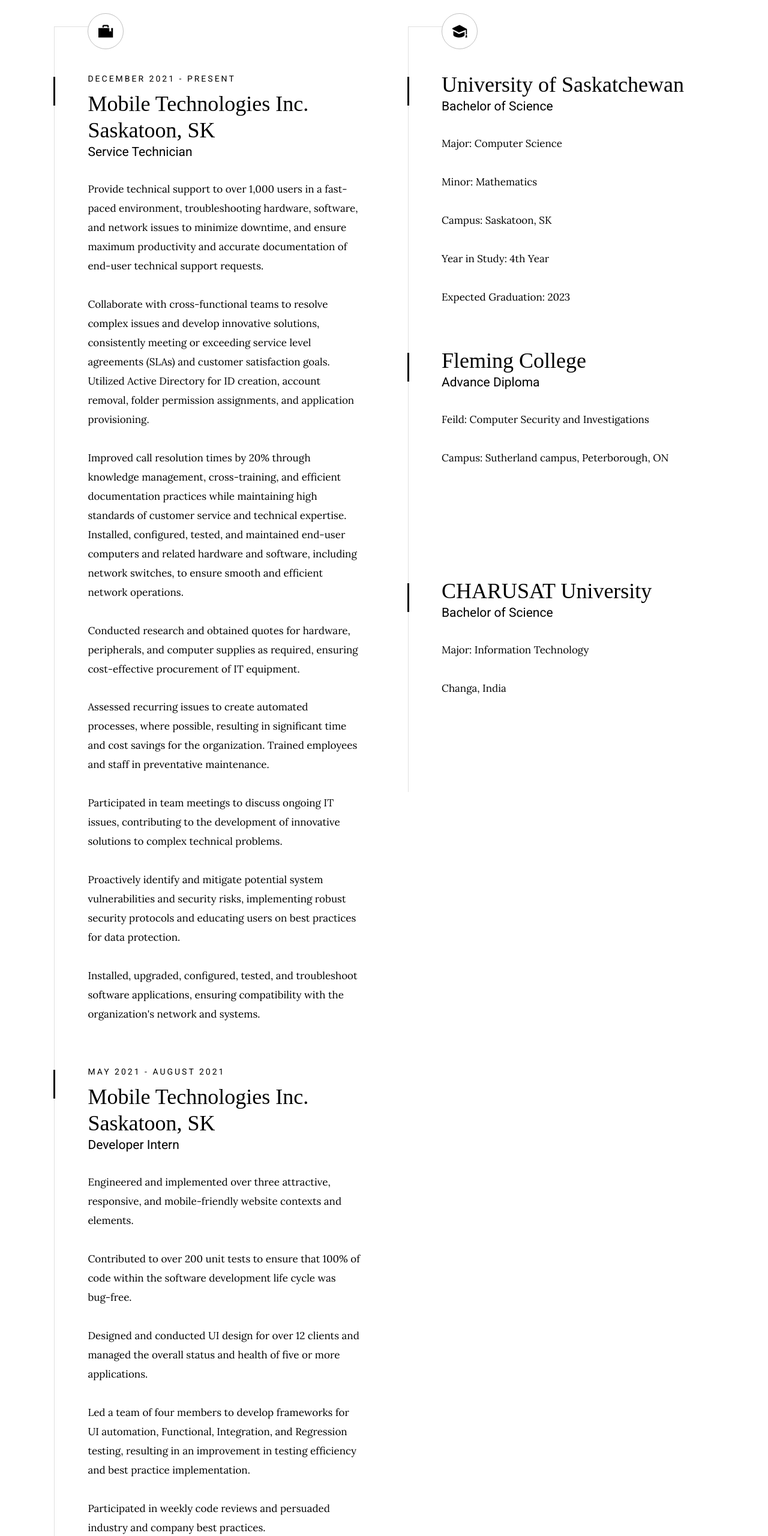
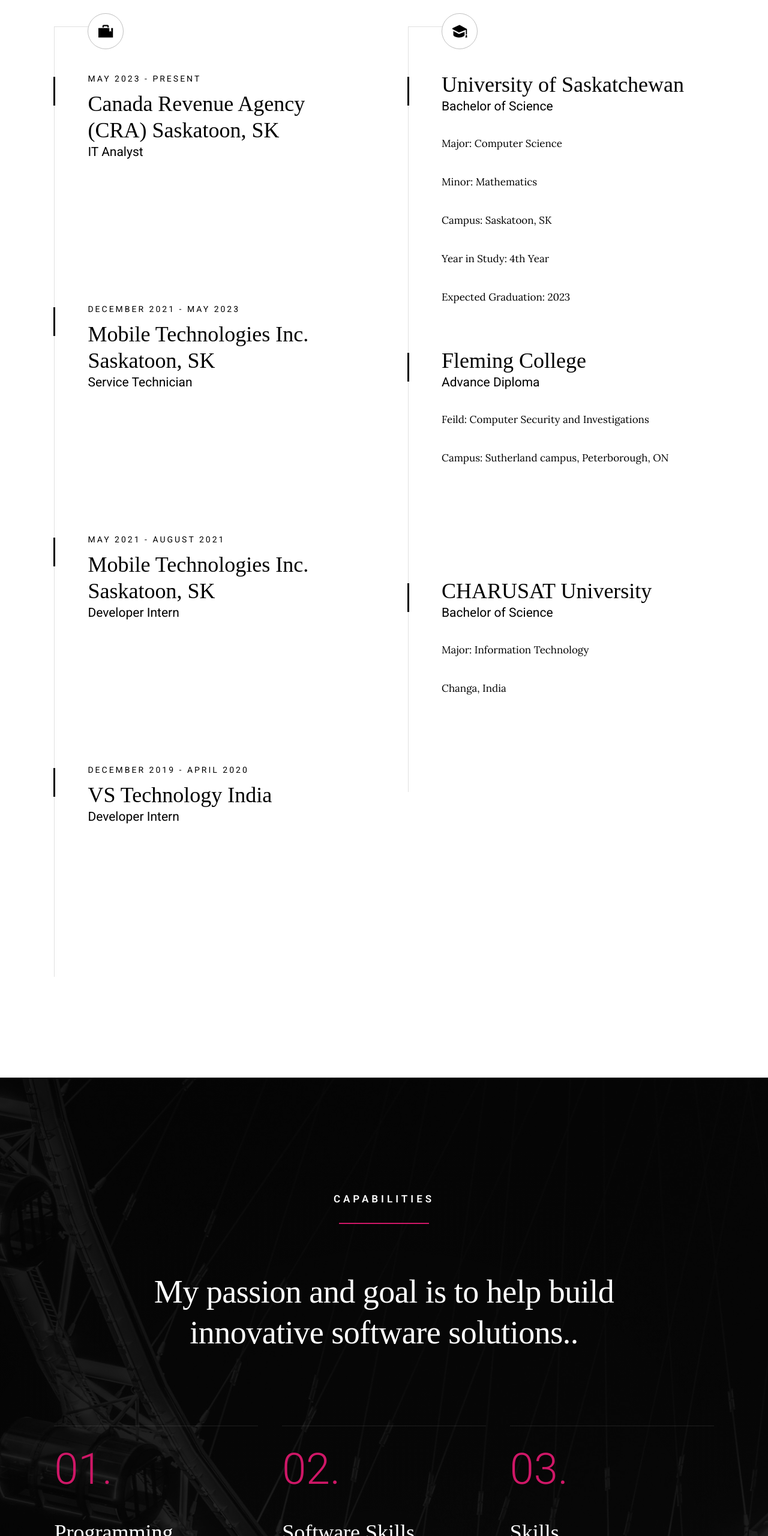
Before and after one commit to HarshilPat/HarshilPat.github.io, a plain HTML site: page index.html in a window 1280 px wide. Shown: the part 1680-4240 px from the top of the page at 60% size. Drawn offline with Linux system fonts and the light colour scheme; a web font is replaced by a local one.

Commit message:
Update index.html
updated job info for cra

```diff
--- a/index.html
+++ b/index.html
@@ -153,21 +153,24 @@
                         <div class="timeline__block">
                             <div class="timeline__bullet"></div>
                             <div class="timeline__header">
-                                <p class="timeline__timeframe">December 2021 - Present</p>
+                                <p class="timeline__timeframe">May 2023 - Present</p>
+                                <h3 class="item-title">Canada Revenue Agency (CRA) Saskatoon, SK</h3>
+                                <h5>IT Analyst</h5>
+                            </div>
+                            <div class="timeline__desc">
+                                <p></p>
+                            </div>
+                        </div>
+
+                        <div class="timeline__block">
+                            <div class="timeline__bullet"></div>
+                            <div class="timeline__header">
+                                <p class="timeline__timeframe">December 2021 - May 2023</p>
                                 <h3 class="item-title">Mobile Technologies Inc. Saskatoon, SK</h3>
                                 <h5>Service Technician</h5>
                             </div>
                             <div class="timeline__desc">
-                                <p>Provide technical support to over 1,000 users in a fast-paced environment, troubleshooting hardware, software, and network issues to minimize downtime, and ensure maximum productivity and accurate documentation of end-user technical support requests.</p>
-                                <p>Collaborate with cross-functional teams to resolve complex issues and develop innovative solutions, consistently meeting or exceeding service level agreements (SLAs) and customer satisfaction goals.
-                                Utilized Active Directory for ID creation, account removal, folder permission assignments, and application provisioning.</p>
-                                <p>Improved call resolution times by 20% through knowledge management, cross-training, and efficient documentation practices while maintaining high standards of customer service and technical expertise.
-                                Installed, configured, tested, and maintained end-user computers and related hardware and software, including network switches, to ensure smooth and efficient network operations.</p>
-                                <p>Conducted research and obtained quotes for hardware, peripherals, and computer supplies as required, ensuring cost-effective procurement of IT equipment.</p>
-                                <p>Assessed recurring issues to create automated processes, where possible, resulting in significant time and cost savings for the organization. Trained employees and staff in preventative maintenance.</p>
-                                <p>Participated in team meetings to discuss ongoing IT issues, contributing to the development of innovative solutions to complex technical problems.</p>
-                                <p>Proactively identify and mitigate potential system vulnerabilities and security risks, implementing robust security protocols and educating users on best practices for data protection.</p>
-                                <p>Installed, upgraded, configured, tested, and troubleshoot software applications, ensuring compatibility with the organization's network and systems.</p>
+                                <p></p>
                             </div>
                         </div>
 
@@ -179,11 +182,7 @@
                                 <h5>Developer Intern</h5>
                             </div>
                             <div class="timeline__desc">
-                                <p>Engineered and implemented over three attractive, responsive, and mobile-friendly website contexts and elements.</p>
-                                <p>Contributed to over 200 unit tests to ensure that 100% of code within the software development life cycle was bug-free.</p>
-                                <p>Designed and conducted UI design for over 12 clients and managed the overall status and health of five or more applications.</p>
-                                <p>Led a team of four members to develop frameworks for UI automation, Functional, Integration, and Regression testing, resulting in an improvement in testing efficiency and best practice implementation.</p>
-                                <p>Participated in weekly code reviews and persuaded industry and company best practices.</p>
+                                <p></p>
                             </div>
                         </div>
 
@@ -195,10 +194,7 @@
                                 <h5>Developer Intern</h5>
                             </div>
                             <div class="timeline__desc">
-                                <p>Collaborated with multiple teams to establish rules and patterns for backend development, resulting in the successful design, collaboration, and testing of large software systems.</p>
-                                <p>Identified risks and implemented effective security policies to maintain and evolve the software's infrastructure for three or more apps.</p>
-                                <p>Suggested over 20 improvement ideas to product design and functionality based on user-experience reporting, resulting in a better user experience.</p>
-                                <p>Actively participated in sprint planning, daily scrum, sprint review, sprint retrospective, and backlog refinement.</p>
+                                <p></p>
                             </div>
                         </div>
 
```
